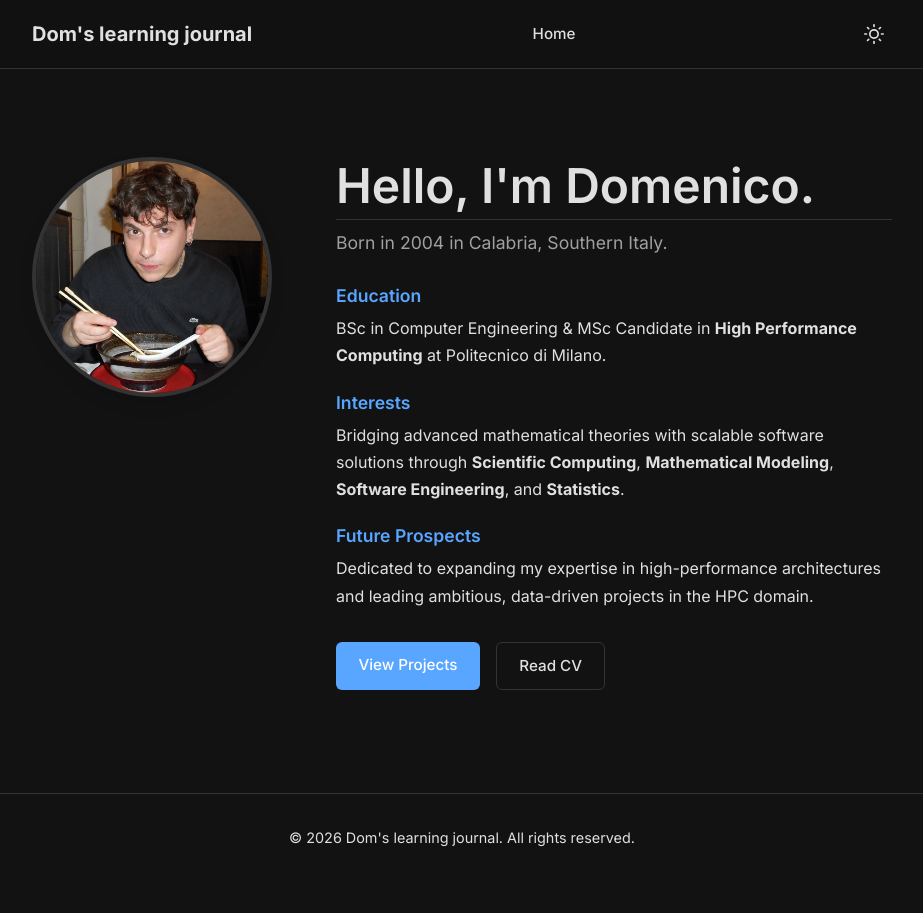
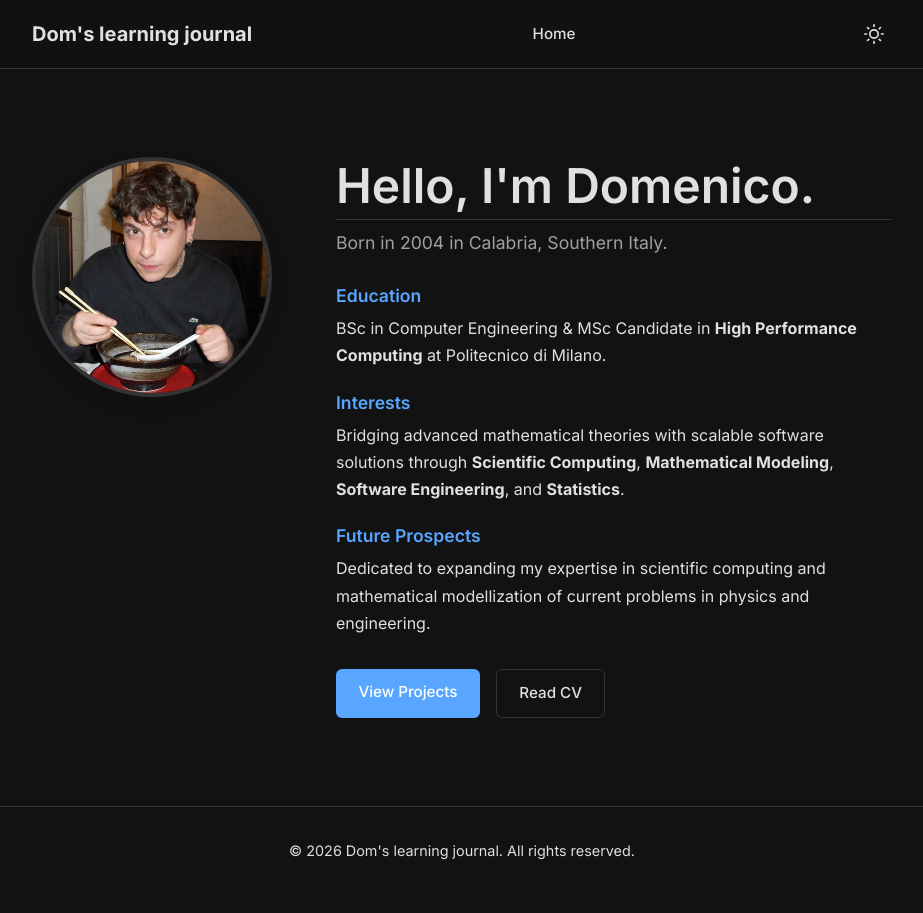
Before and after one commit to DomDegi/domdegi.github.io, a Jekyll site: the page built from index.markdown, in a window 1280 px wide. Shown: the whole page, without its empty margins (178-1101 px from the left). Built offline with Jekyll 4.4.1, drawn with Linux system fonts in a browser that asks for light colours.

Commit message:
feat: formalize elegant and synthetic bio on the home page

```diff
--- a/index.markdown
+++ b/index.markdown
@@ -30,7 +30,7 @@ permalink: /
       <div>
         <h3 style="font-size: 1.1rem; color: var(--accent-color); margin-bottom: 0.3rem; margin-top: 0;">Future Prospects</h3>
         <p style="margin: 0; font-size: 1rem; color: var(--text-color);">
-          Dedicated to expanding my expertise in high-performance architectures and leading ambitious, data-driven projects in the HPC domain.
+          Dedicated to expanding my expertise in scientific computing and mathematical modellization of current problems in physics and engineering.
         </p>
       </div>
     </div>
```
